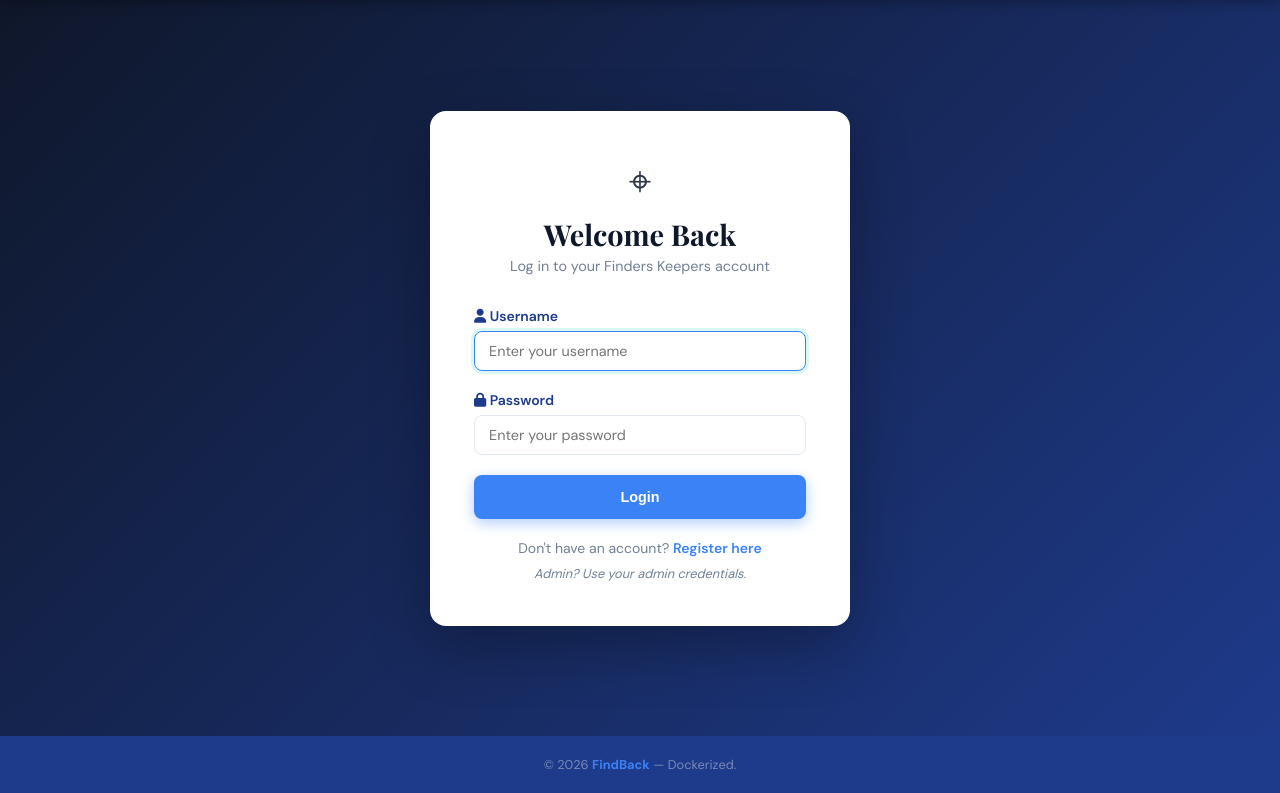
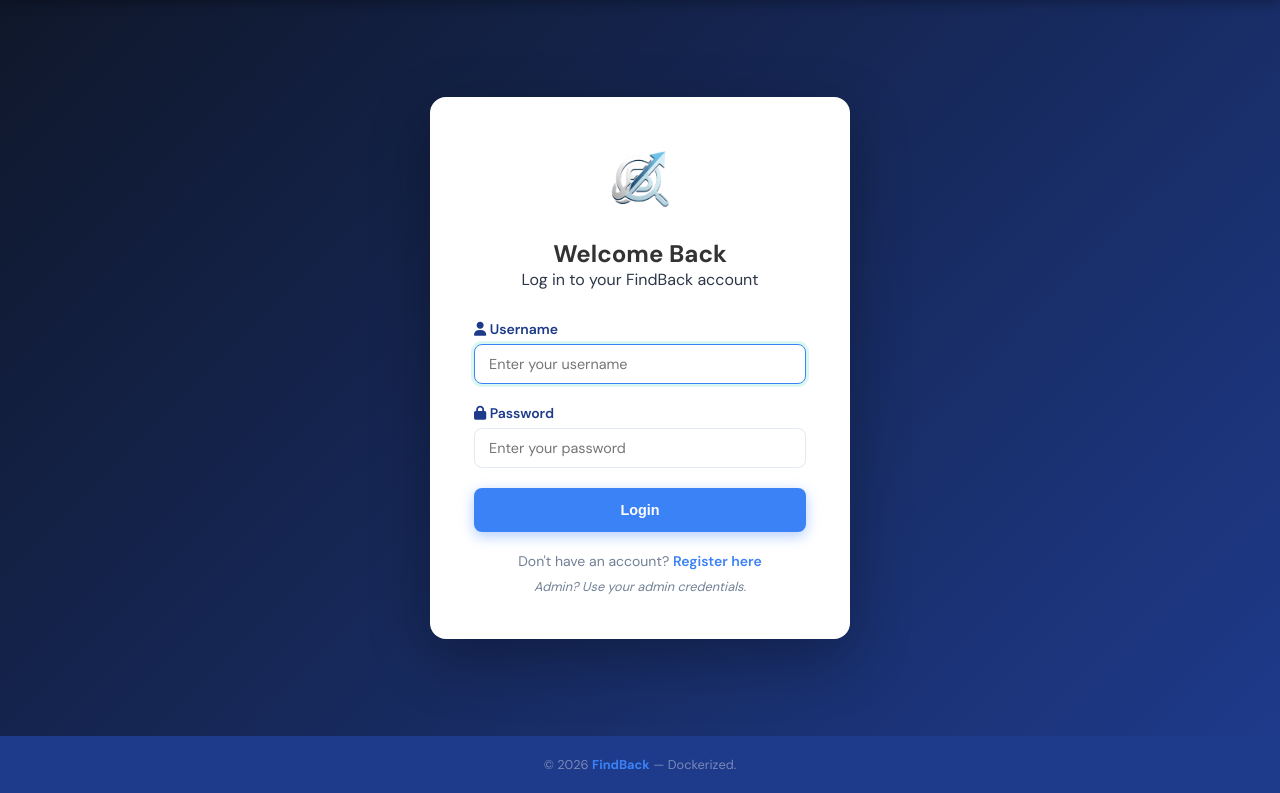
Before and after one commit to Arrvsssogood/lost-and-found-improved-docker, a Flask app: page /login in a window 1280 px wide. Shown: the part 64-857 px from the top of the page. Run offline with Flask 3, Linux system fonts and the light colour scheme; parts of the project's set-up code (start-up, migrations or seed data) failed here and were passed over; some libraries are stand-ins or nearby versions.

Commit message:
Enhance login page styling with centered header and logo adjustments

```diff
--- a/app/static/css/style.css
+++ b/app/static/css/style.css
@@ -19,6 +19,27 @@
     --success: #38a169;
     --shadow: 0 4px 20px rgba(0,0,0,0.08);
     --radius: 12px;
+}
+
+.login-header {
+    text-align: center;
+    margin-bottom: 30px;
+}
+
+.login-logo {
+    width: 140px;
+    height: auto;
+    margin-bottom: 20px;
+    display: block;
+    margin-left: auto;
+    margin-right: auto;
+    filter: none;
+}
+
+.login-header h2 {
+    color: #333;
+    font-size: 1.5rem;
+    margin-top: 10px;
 }
 
 body {
--- a/app/templates/login.html
+++ b/app/templates/login.html
@@ -4,10 +4,12 @@
 
 <div class="auth-page">
     <div class="auth-card">
-        <div class="auth-header">
-            <span class="auth-icon">⌖</span>
+        <div class="login-header">
+            <a href="{{ url_for('index') }}">
+                <img src="{{ url_for('static', filename='images/logo.png') }}" alt="FindBack Logo" class="login-logo">
+            </a>
             <h2>Welcome Back</h2>
-            <p>Log in to your Finders Keepers account</p>
+            <p>Log in to your FindBack account</p>
         </div>
         <form method="POST" action="{{ url_for('login') }}">
             <div class="form-group">
```
